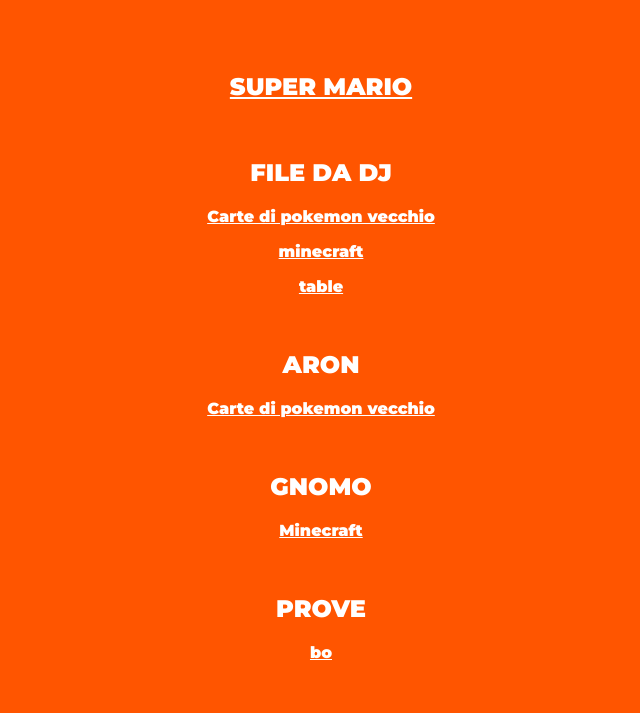
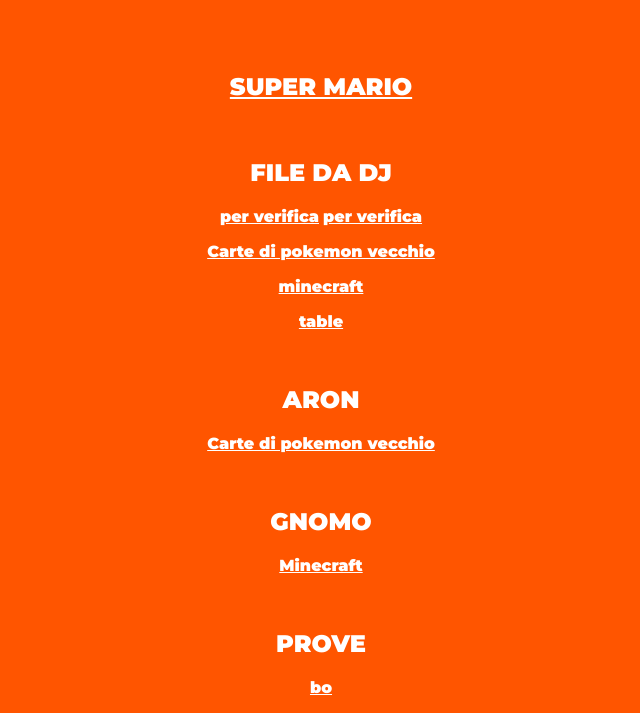
Before and after one commit to dj2828/2C1, a plain HTML site: page index.html in a window 1280 px wide. Shown: the part 108-821 px from the top of the page, without its empty margins (319-959 px from the left). Before the commit the page ends 800 px from the top, so only its background shows below. Drawn offline with Linux system fonts and the light colour scheme.

Commit message:
per verifica pt2

```diff
--- a/index.html
+++ b/index.html
@@ -27,6 +27,7 @@
         <h2><a href="super mario/index.html">SUPER MARIO</a></h2>
         <br>
         <h2>FILE DA DJ</h2>
+        <p><a href="https://github.com/dj2828/1C1/blob/master/a%20file%20da%20dj/per%20verifica.html" target="_blank">per verifica</a>  <a href="https://dj2828.github.io/1C1/a%20file%20da%20dj/per%20verifica.html">per verifica</a></p>
         <p><a href="a file da dj/l2/index.html">Carte di pokemon vecchio</a></p>
         <p><a href="a file da dj/compiti/minecraft/index.html">minecraft</a></p>
         <p><a href="a file da dj/table/index.html">table</a></p>
```
